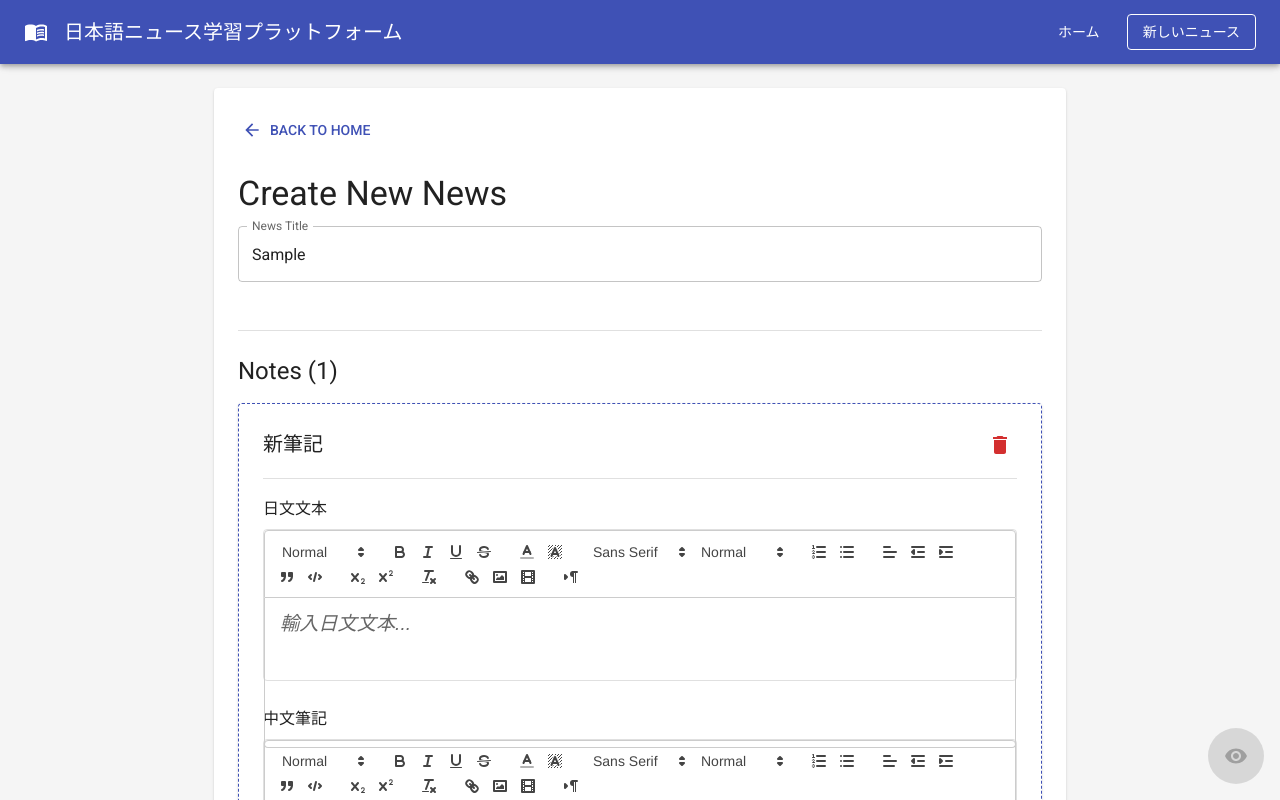
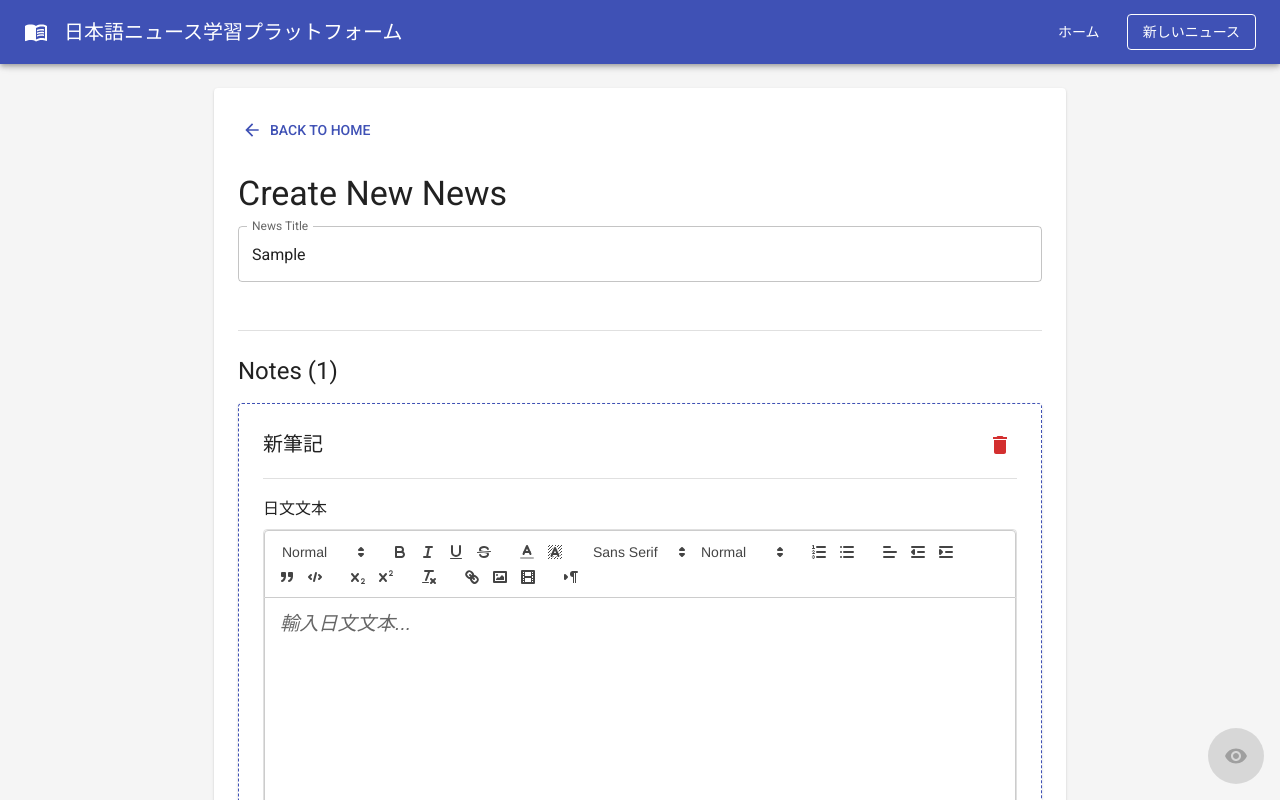
Before and after one commit to hongjunyan/JapaneseNews-learning-platform, a React (Create React App) app in the folder frontend/: page /create in a window 1280 px wide. Both pictures are taken after typing "Sample" into the empty fields and a click on the button "ADD NOTE". Shown: the top 800 px of the page. Built offline with nearby package versions, Linux system fonts and the light colour scheme.

Commit message:
update .gitignore to include app.db and enhance RichNoteEditor styles for improved editor height and overflow handling

```diff
--- a/frontend/src/components/RichNoteEditor.js
+++ b/frontend/src/components/RichNoteEditor.js
@@ -112,6 +112,11 @@ const RichNoteEditor = ({ note, onSave, onDelete, onMoveUp, onMoveDown, isNew =
               fontFamily: '"Hiragino Sans", "Hiragino Kaku Gothic ProN", "Noto Sans JP", sans-serif',
               fontSize: '1.2rem',
               lineHeight: 2
+            },
+            '.ql-editor': {
+              minHeight: '250px',
+              resize: 'vertical',
+              overflow: 'auto'
             }
           }}
         >
@@ -122,7 +127,6 @@ const RichNoteEditor = ({ note, onSave, onDelete, onMoveUp, onMoveDown, isNew =
             modules={modules}
             formats={formats}
             placeholder="輸入日文文本..."
-            style={{ height: '150px' }}
           />
         </Paper>
 
@@ -143,6 +147,11 @@ const RichNoteEditor = ({ note, onSave, onDelete, onMoveUp, onMoveDown, isNew =
             '.ql-container': {
               borderBottomLeftRadius: 4,
               borderBottomRightRadius: 4
+            },
+            '.ql-editor': {
+              minHeight: '250px',
+              resize: 'vertical',
+              overflow: 'auto'
             }
           }}
         >
@@ -153,7 +162,6 @@ const RichNoteEditor = ({ note, onSave, onDelete, onMoveUp, onMoveDown, isNew =
             modules={modules}
             formats={formats}
             placeholder="輸入中文筆記..."
-            style={{ height: '150px' }}
           />
         </Paper>
 
```
Also changed, not shown: 2 other files (tests, documents, lock files or other folders).
